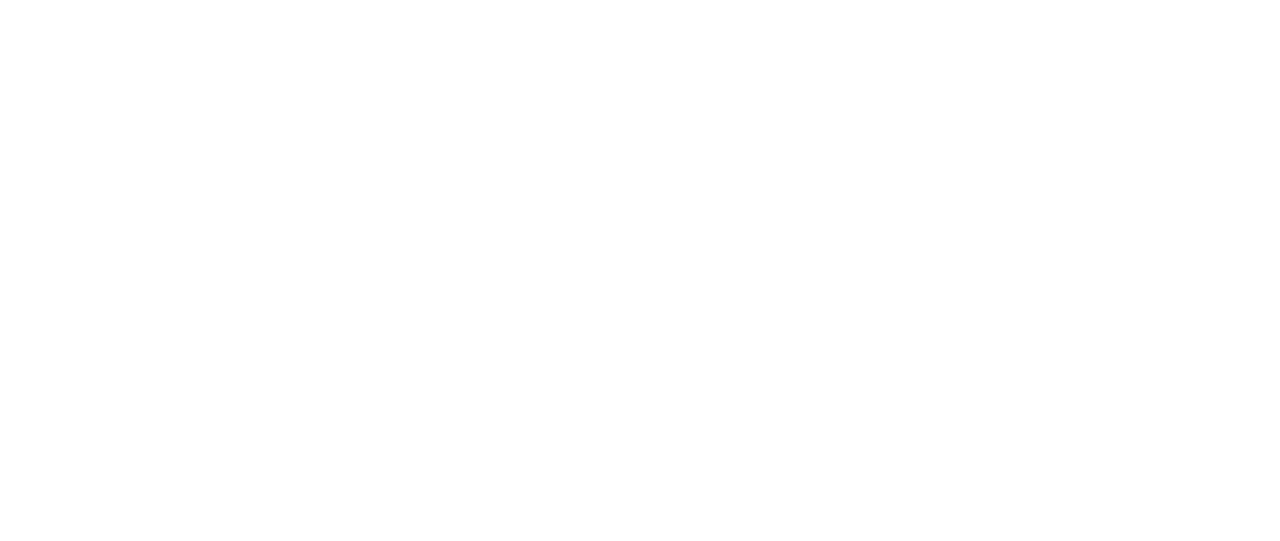
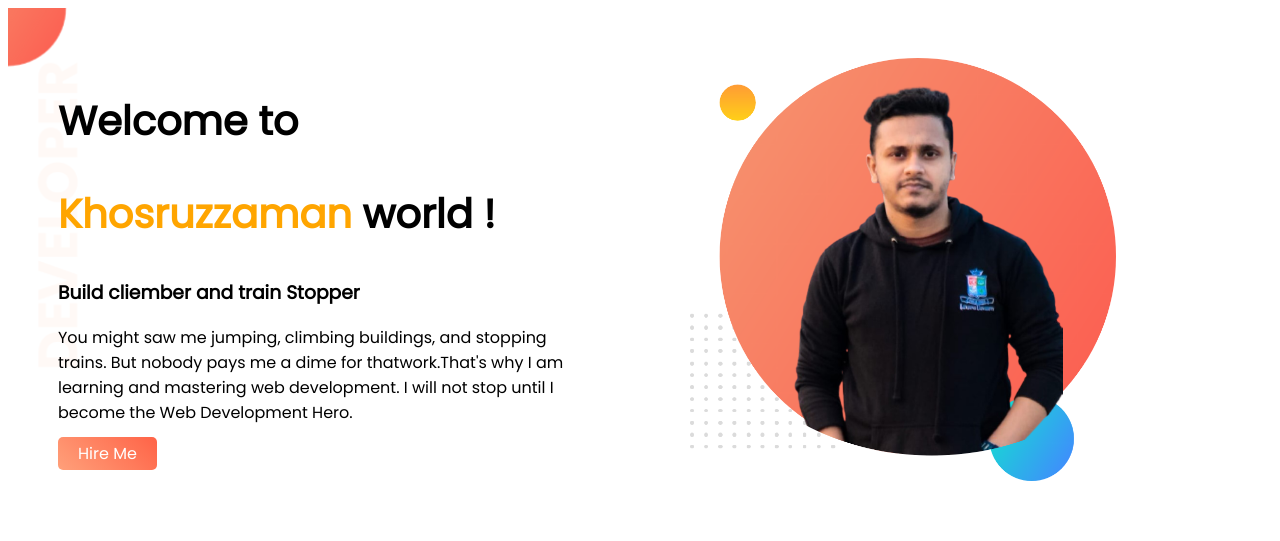
Before and after one commit to khosruzzamn/developer-portfolio, a plain HTML site: page index.html in a window 1280 px wide. Drawn offline with Linux system fonts and the light colour scheme.

Commit message:
top banner added

```diff
--- a/index.html
+++ b/index.html
@@ -1,12 +1,37 @@
 <!DOCTYPE html>
 <html lang="en">
+
 <head>
     <meta charset="UTF-8">
     <meta name="viewport" content="width=device-width, initial-scale=1.0">
     <title>Developer portfolio website !! </title>
+    <link rel="preconnect" href="https://fonts.googleapis.com">
+    <link rel="preconnect" href="https://fonts.gstatic.com" crossorigin>
+    <link href="https://fonts.googleapis.com/css2?family=Poppins&display=swap" rel="stylesheet">
     <link rel="stylesheet" href="style.css">
 </head>
+
 <body>
 
+    <section class="top-banner">
+        <div class="half-width">
+            <h1>Welcome to </h1>
+            <h1> <span class="orang-color"> Khosruzzaman</span> world ! </h1>
+            <h3>Build cliember and train Stopper</h3>
+            <p>You might saw me jumping, climbing buildings, and stopping trains. But nobody pays me a dime for
+                thatwork.That's why I am learning and mastering web development. I will not stop until I become the Web
+                Development
+                Hero.</p>
+            <a class="link-button" href="https://bd.linkedin.com/in/khosruz-zaman" target="_blank"
+                rel="noopener noreferrer">
+                Hire Me </a>
+        </div>
+        <div class="half-width">
+
+            <img src="images/khosru.png" alt="dev khosruzzaman">
+        </div>
+    </section>
+
 </body>
+
 </html>
--- a/style.css
+++ b/style.css
@@ -0,0 +1,40 @@
+body{
+
+    font-family: 'Poppins', sans-serif;
+}
+
+h1{
+      font-size: 40px;
+
+ }
+
+.orang-color{
+    color: orange;
+}
+
+section{
+    display: flex;
+}
+.half-width{
+
+    width: 50%;
+    padding:50px;
+
+
+}
+.half-width,img{
+    width: 80%;
+}
+.link-button{
+
+    padding: 5px 20px;
+    text-decoration: none;
+    background: linear-gradient(45deg, lightsalmon, tomato);
+    border-radius: 5px;
+    color:white;
+}
+.top-banner{
+
+    background-image: url(images/top-banner.png);
+    background-repeat: no-repeat;
+}
```
Also changed, not shown: images/dream-bg.png (added), images/exp-bg.png (added), images/jhankar.png (added), images/jhankar2.png (added), images/khosru.png (added), images/my-bg.png (added), images/my-bg2.png (added), images/top-banner.png (added).
